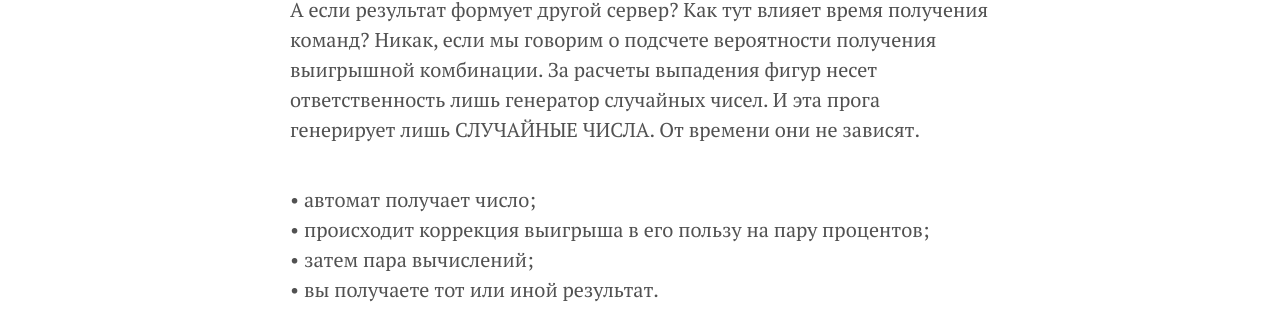
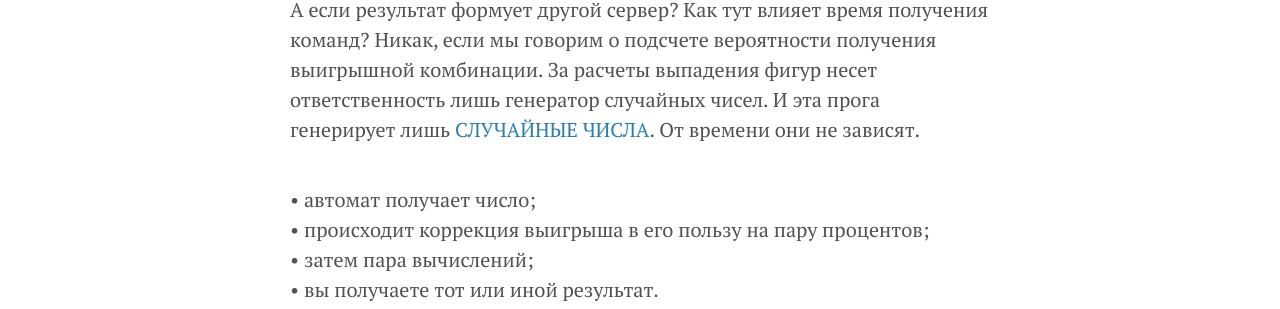
Before and after one commit to keepcalminblog/keepcalminblog.github.io, a Jekyll site: the page built from _posts/2019-01-18-speedinternet.md, in a window 1280 px wide and 900 px high, scrolled down 2387 px. Shown: the part 264-573 px from the top of the window. Built offline with Jekyll 4.4.1, drawn with Linux system fonts in a browser that asks for light colours; Markdown is read by kramdown in place of the engine named in the settings; part of the change alters nothing that is shown.

```diff
--- a/_posts/2019-01-18-speedinternet.md
+++ b/_posts/2019-01-18-speedinternet.md
@@ -1,12 +1,12 @@
 ---
 layout: post
-title: "Интернет влияет на результаты выигрыша "
+title: 'Интернет влияет на результаты выигрыша '
 quote: Стабильный скоростной интернет для онлайн казино
 image: false
 video: false
-date: 2019-01-18 9:18:00
+date: 2019-01-18 09:18:00 +0000
+
 ---
-
 ## КАК СКОРОСТЬ ИНТЕРНЕТА ВЛИЯЕТ НА ВАШ ВЫИГРЫШ В ОНЛАЙН КАЗИНО
 
 Есть ли какие-то волшебные приметы удачи в онлайн-игре? Как стимулировать успех танцами с бубном? Имеют ли силу ритуалы? Давайте побеседуем на такую интересную тему и разберемся с популярными мифами. Или не мифами? Может все-таки существует способ повысить вероятность своего выигрыша?
@@ -23,13 +23,13 @@ date: 2019-01-18 9:18:00
 
 <br>•  За создание игровых автоматов онлайн-формата отвечают не единичные программисты, а целые команды/компании.
 <br>• Известные бренды-разработчики этой сферы имеют многолетний опыт работы. Гугл выдаст вам список акул в этом деле.
- Сложно ли создать игровой автомат? Нет, не сложно, если речь о продукте примитивного уровня, который мимикрирует под игровой автомат. Да, если это качественная прога с защитой от мошенников.
+Сложно ли создать игровой автомат? Нет, не сложно, если речь о продукте примитивного уровня, который мимикрирует под игровой автомат. Да, если это качественная прога с защитой от мошенников.
 
 #### Принцип работы самого простого онлайн-автомата
 
 Вы заходите на соответствующую страничку в сети и в вашем браузере тут же появляется пользовательский интерфейс. У него есть кнопки/меню/различные функции. Когда вы совершаете тут действия, сервер казино онлайн получает сигнал об этом, обрабатывает его и отправляет вам обратно. Т. е. на вашем ПК нет ничего, что могло бы как-то влиять на исход игры.
 
-А если результат формует другой сервер? Как тут влияет время получения команд? Никак, если мы говорим о подсчете вероятности получения выигрышной комбинации.  За расчеты выпадения фигур несет ответственность лишь генератор случайных чисел. И эта прога генерирует лишь СЛУЧАЙНЫЕ ЧИСЛА. От времени они не зависят.
+А если результат формует другой сервер? Как тут влияет время получения команд? Никак, если мы говорим о подсчете вероятности получения выигрышной комбинации.  За расчеты выпадения фигур несет ответственность лишь генератор случайных чисел. И эта прога генерирует лишь [СЛУЧАЙНЫЕ ЧИСЛА](https://plato.stanford.edu/entries/chance-randomness/ "random"). От времени они не зависят.
 
 <br>• автомат получает число;
 <br>• происходит коррекция выигрыша в его пользу на пару процентов;
```
